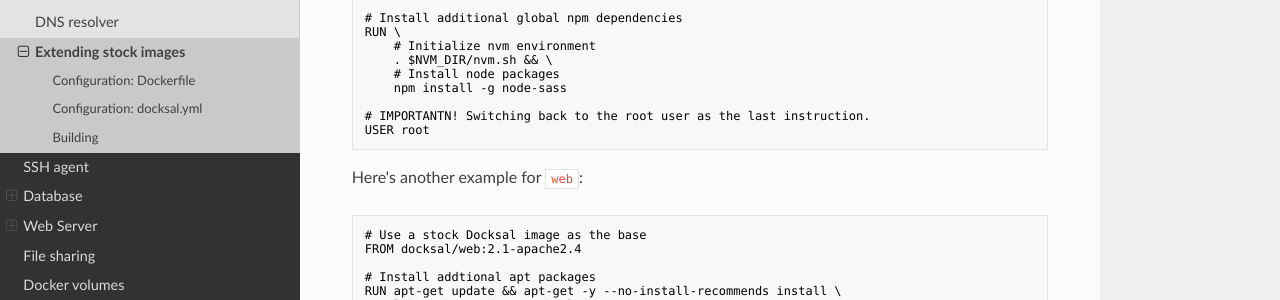
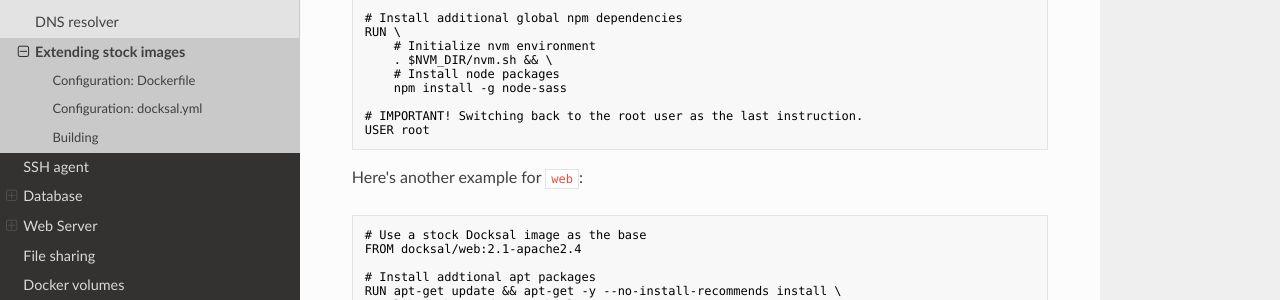
Before and after one commit to docksal/docksal, an MkDocs documentation site: the page built from docs/advanced/extend-images.md, in a window 1280 px wide and 900 px high, scrolled down 579 px. Shown: the part 529-829 px from the top of the window. Built offline with MkDocs 1.6.1, drawn with Linux system fonts in a browser that asks for light colours; nearby versions of some CDN libraries; old or Windows-style settings are respelled for this version of MkDocs; some of the changed text lies outside the part shown.

Commit message:
Update extend-images.md

````diff
--- a/docs/advanced/extend-images.md
+++ b/docs/advanced/extend-images.md
@@ -55,7 +55,7 @@ RUN \
 	# Install node packages
 	npm install -g node-sass
 
-# IMPORTANTN! Switching back to the root user as the last instruction.
+# IMPORTANT! Switching back to the root user as the last instruction.
 USER root
 ```
 
````
